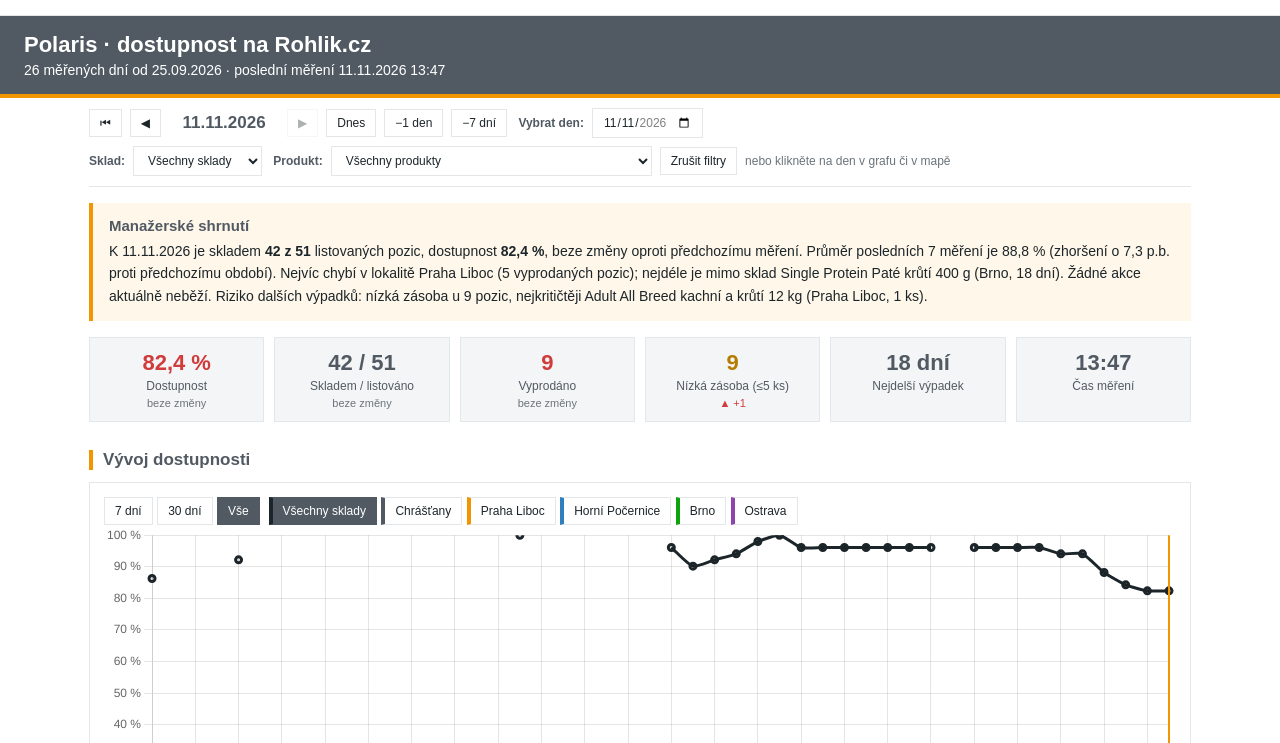
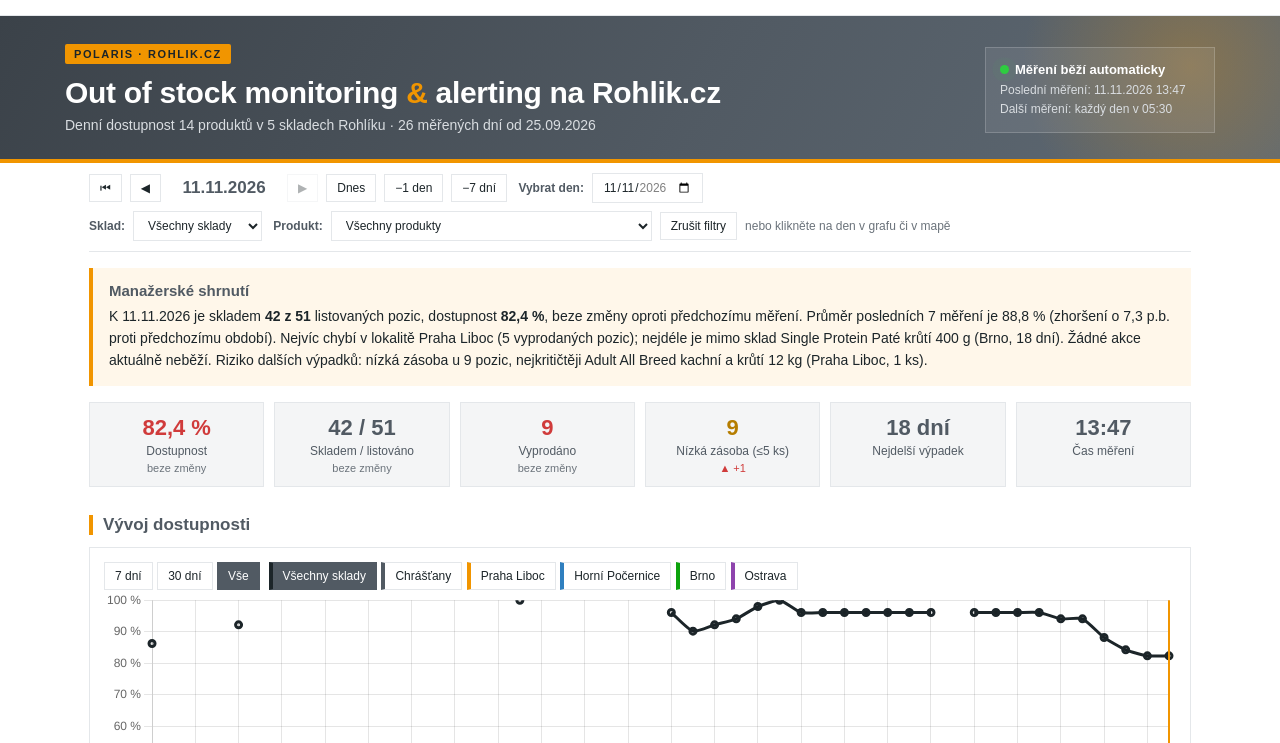
Before and after one commit to isigno247/rohlik-oos-report, a plain HTML site: page docs/index.html in a window 1280 px wide. Shown: the part 57-800 px from the top of the page. Drawn offline with nearby package versions, Linux system fonts and the light colour scheme.

Commit message:
Add files via upload

```diff
--- a/docs/index.html
+++ b/docs/index.html
@@ -4,13 +4,23 @@
 <meta charset="utf-8">
 <meta name="viewport" content="width=device-width, initial-scale=1">
 <meta name="robots" content="noindex, nofollow">
-<title>Polaris · dostupnost na Rohlik.cz</title>
+<title>Polaris · Out of stock monitoring &amp; alerting na Rohlik.cz</title>
 <script src="https://cdnjs.cloudflare.com/ajax/libs/Chart.js/4.4.1/chart.umd.min.js"></script>
 <style>
 :root{--slate:#515A63;--orange:#F19500;--ink:#1C2529;--muted:#6b737b;--line:#E4E7EA;--bg:#F4F5F6;--green:#0ca30c;--red:#d03b3b;--amber:#fab219}
 *{box-sizing:border-box}body{margin:0;font-family:Arial,Helvetica,sans-serif;color:var(--ink);background:#fff}
 header{padding:14px 24px;border-bottom:1px solid var(--line)}header img{height:40px}
-.bar{background:var(--slate);color:#fff;padding:16px 24px}.bar h1{margin:0;font-size:22px}.bar p{margin:4px 0 0;font-size:14px}
+.hero{position:relative;overflow:hidden;color:#fff;background:linear-gradient(120deg,#3b4249 0%,#515A63 55%,#5f6a74 100%);padding:28px 24px 26px}
+.hero:after{content:"";position:absolute;right:-80px;top:-120px;width:340px;height:340px;border-radius:50%;background:radial-gradient(circle,rgba(241,149,0,.28),rgba(241,149,0,0) 70%)}
+.hero .in{position:relative;z-index:1;max-width:1150px;margin:0 auto;display:flex;flex-wrap:wrap;gap:18px;align-items:flex-end;justify-content:space-between}
+.eyebrow{display:inline-block;font-size:11px;font-weight:bold;letter-spacing:.14em;color:#1C2529;background:var(--orange);padding:4px 9px;border-radius:2px}
+.hero h1{margin:12px 0 6px;font-size:30px;line-height:1.15;font-weight:bold;letter-spacing:-.01em}
+.hero h1 span{color:var(--orange)}
+.hero p{margin:0;font-size:14px;color:#d9dde1}
+.live{background:rgba(255,255,255,.08);border:1px solid rgba(255,255,255,.18);padding:12px 14px;min-width:230px;font-size:12px;color:#d9dde1;line-height:1.6}
+.live b{color:#fff;font-size:13px}.pulse{display:inline-block;width:9px;height:9px;border-radius:50%;background:#2ecc40;margin-right:6px;box-shadow:0 0 0 0 rgba(46,204,64,.7);animation:pl 2s infinite}
+@keyframes pl{0%{box-shadow:0 0 0 0 rgba(46,204,64,.6)}70%{box-shadow:0 0 0 8px rgba(46,204,64,0)}100%{box-shadow:0 0 0 0 rgba(46,204,64,0)}}
+@media(max-width:700px){.hero h1{font-size:23px}}
 .stripe{height:4px;background:var(--orange)}
 main{max-width:1150px;margin:0 auto;padding:0 24px 40px}
 .nav{position:sticky;top:0;z-index:5;background:#fff;border-bottom:1px solid var(--line);padding:10px 0}
@@ -52,7 +62,10 @@ footer{font-size:10px;color:var(--slate);border-top:1px solid var(--line);paddin
 </head>
 <body>
 <header><img src="logo.png" alt="POS Media"></header>
-<div class="bar"><h1>Polaris · dostupnost na Rohlik.cz</h1><p id="sub">Načítám…</p></div>
+<div class="hero"><div class="in"><div><span class="eyebrow">POLARIS · ROHLIK.CZ</span>
+<h1>Out of stock monitoring <span>&amp;</span> alerting na Rohlik.cz</h1>
+<p id="sub">Načítám…</p></div>
+<div class="live" id="live"></div></div></div>
 <div class="stripe"></div>
 <main>
 <div class="nav">
@@ -118,7 +131,8 @@ fetch('data/polaris.json',{cache:'no-store'}).then(r=>r.json()).then(D=>{
  const idx={};days.forEach((d,i)=>idx[d.date]=i);
  const labels=[];for(let t=new Date(days[0].date+'T12:00');t<=new Date(days[days.length-1].date+'T12:00');t.setDate(t.getDate()+1))labels.push(t.toISOString().slice(0,10));
  let sel=days.length-1, range=0, fz='', fs='';
- $('sub').textContent=`${days.length} měřených dní od ${full(days[0].date)} · poslední měření ${full(days[days.length-1].date)} ${days[days.length-1].measured||''}`;
+ $('sub').textContent=`Denní dostupnost ${Object.keys(D.skus).length} produktů v ${Z.length} skladech Rohlíku · ${days.length} měřených dní od ${full(days[0].date)}`;
+ $('live').innerHTML=`<span class="pulse"></span><b>Měření běží automaticky</b><br>Poslední měření: ${full(days[days.length-1].date)} ${days[days.length-1].measured||''}<br>Další měření: každý den v 05:30`;
  $('pick').min=days[0].date;$('pick').max=days[days.length-1].date;
  Z.forEach(z=>$('fz').insertAdjacentHTML('beforeend',`<option value="${z.key}">${z.name}</option>`));
  Object.keys(D.skus).forEach(s=>$('fs').insertAdjacentHTML('beforeend',`<option value="${s}">${s} · ${name(s)}</option>`));
```
